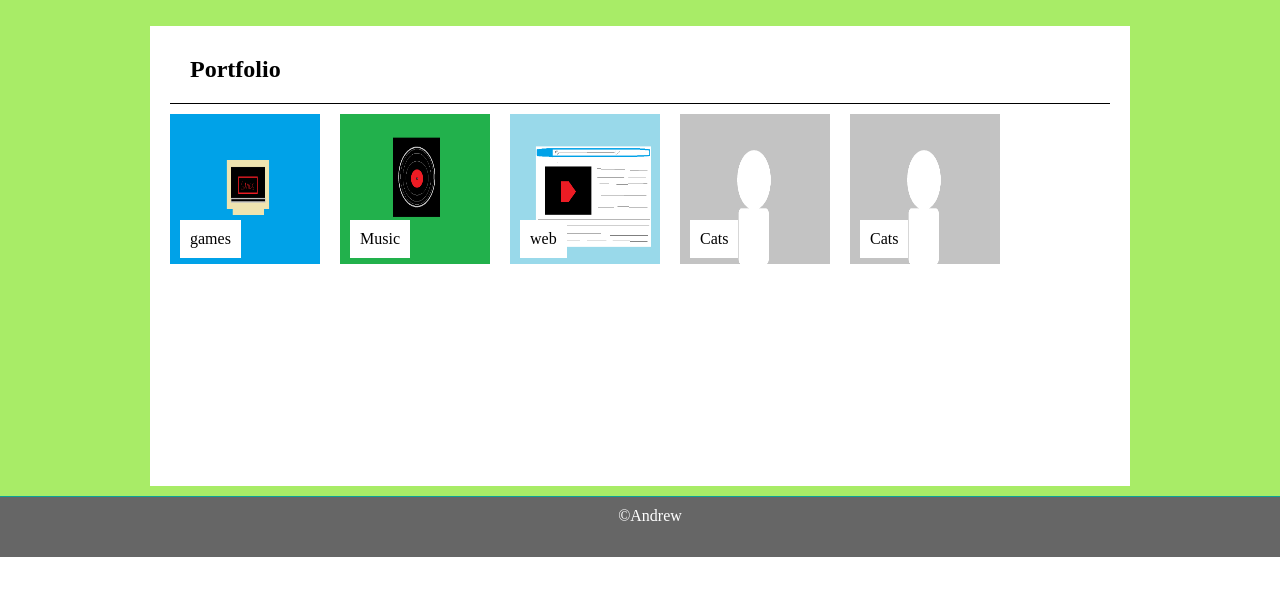
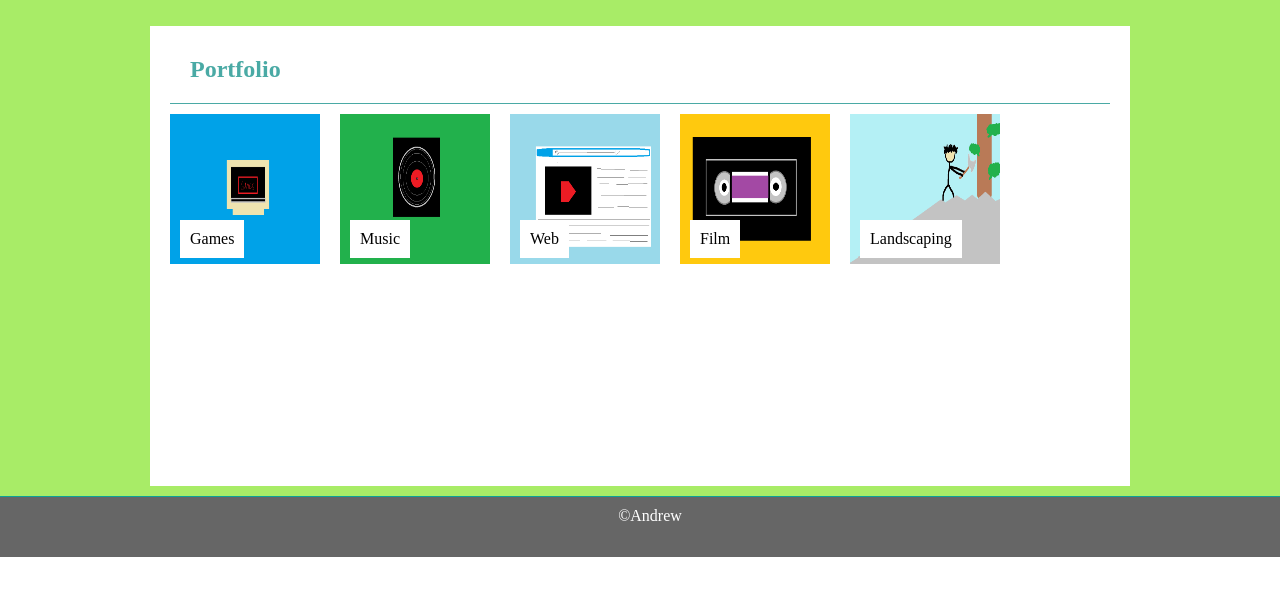
Before and after one commit to siricoa94/Basic-Portfolio, a plain HTML site: page portfolio.html in a window 1280 px wide. Shown: the part 105-700 px from the top of the page. Drawn offline with Linux system fonts and the light colour scheme.

Commit message:
further revisions made to float image to left in index.css. Changed photos and captions.

```diff
--- a/assets/css/style.css
+++ b/assets/css/style.css
@@ -31,6 +31,9 @@ header h1{
   color:#ffffff;
   border-color: #cccccc;
 }
+h2{
+  color:#4aaaa5;
+}
 .container{
   width: 100%;
   margin-left: auto;
@@ -42,7 +45,7 @@ header h1{
 }
 #AboutMe{
   padding:20px;
-  border-bottom:1px solid #000;
+  border-bottom:1px solid #4aaaa5;
   border-width: 100%;
   margin-left: 10px;
   margin-right: 10px;
@@ -66,9 +69,10 @@ header h1{
 #profile_image{
   width: 200px;
   height: 200px;
+  float: left;
 }
 .mainBio{
-  float: right;
+  float: left;
   width: 55%;
   padding: 10px;
 }
--- a/assets/css/styleContacts.css
+++ b/assets/css/styleContacts.css
@@ -31,6 +31,9 @@ header h1{
     color: #ffffff;
     border-color:#cccccc;
 }
+h2{
+    color:#4aaaa5;
+  }
 .container{
     width: 100%;
     margin-left: auto;
@@ -49,7 +52,7 @@ header h1{
 }
 #AboutMe{
     padding: 20px;
-    border-bottom: 1px solid #000;
+    border-bottom: 1px solid #4aaaa5;
     border-width: 100%;
     margin-left: 10px;
     margin-right: 10px;
--- a/assets/css/stylePortfolio.css
+++ b/assets/css/stylePortfolio.css
@@ -31,6 +31,9 @@
     color: #ffffffff;
     border-color: #cccccc;
   }
+  h2{
+    color:#4aaaa5;
+  }
   .container{
     width: 100%;
     margin-left: auto;
@@ -42,7 +45,7 @@
   }
   #AboutMe{
     padding:20px;
-    border-bottom:1px solid #000;
+    border-bottom:1px solid #4aaaa5;
     border-width: 100%;
     margin-left: 10px;
     margin-right:10px;
--- a/portfolio.html
+++ b/portfolio.html
@@ -25,7 +25,7 @@
 
                     <div class="port_image">
                         <img class="Image_box" src="assets\images\games.png" width="150" height="150">
-                        <p class="Image_text">games</p>
+                        <p class="Image_text">Games</p>
                     </div>
                     <div class="port_image">
                         <img class="Image_box" src="assets\images\music.png" width="150" height="150">
@@ -33,15 +33,15 @@
                     </div>
                     <div class="port_image">
                         <img class="Image_box" src="assets\images\web.png" width="150" height="150">
-                        <p class="Image_text">web</p>
+                        <p class="Image_text">Web</p>
                     </div>
                     <div class="port_image">
-                        <img class="Image_box" src="assets\images\placeholder.png" width="150" height="150">
-                        <p class="Image_text">Cats</p>
+                        <img class="Image_box" src="assets\images\movie.png" width="150" height="150">
+                        <p class="Image_text">Film</p>
                     </div>
                     <div class="port_image">
-                        <img class="Image_box" src="assets\images\placeholder.png" width="150" height="150">
-                        <p class="Image_text">Cats</p>
+                        <img class="Image_box" src="assets\images\tree.png" width="150" height="150">
+                        <p class="Image_text">Landscaping</p>
                     </div>
                 </div>
             </section>
```
Also changed, not shown: assets/images/movie.png (added), assets/images/tree.png (added).
